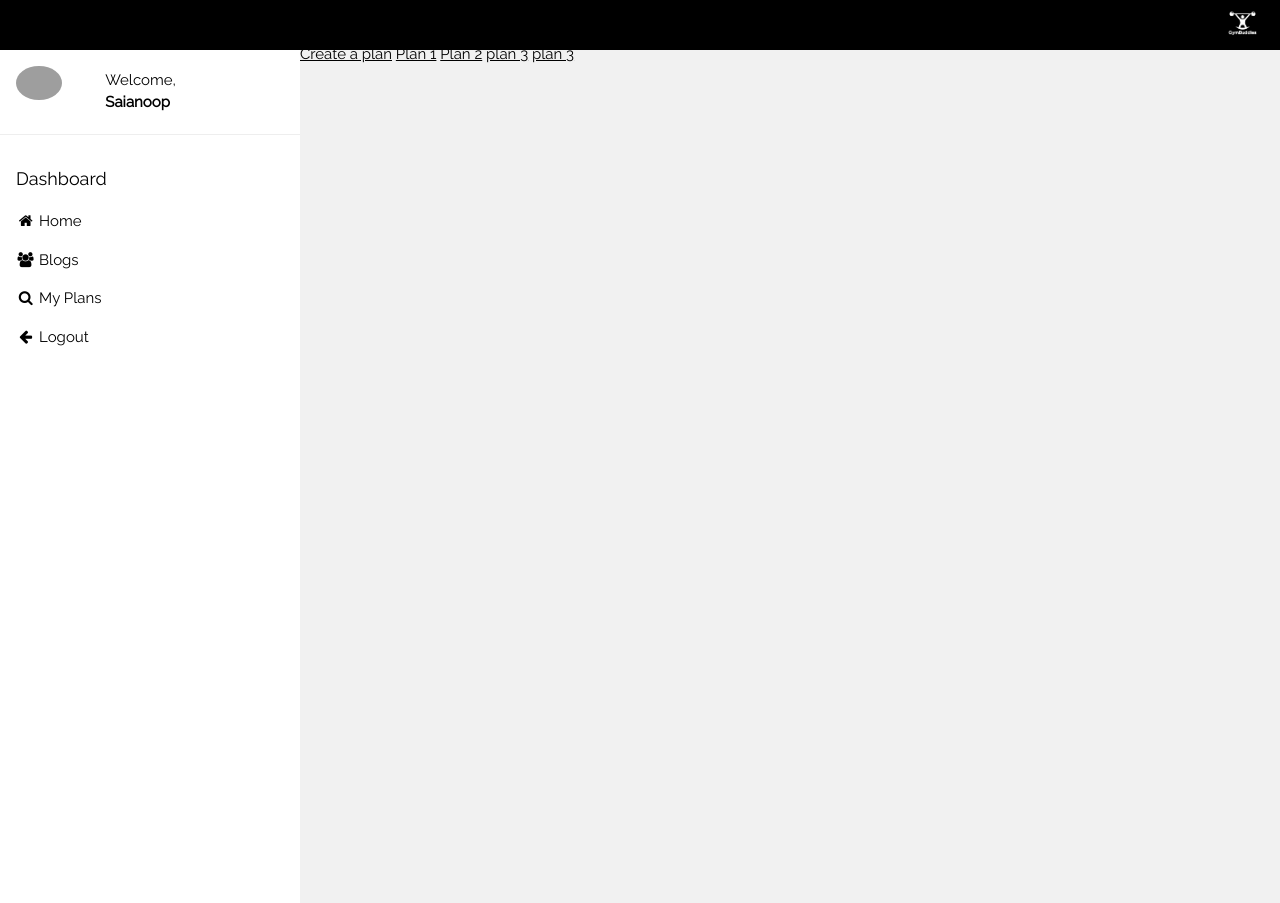
After one commit to ExtraneousFalcon/GymBuddies, a Django app: page /plans in a window 1280 px wide. The commit adds this page. Run offline with Django 3.2, Linux system fonts and the light colour scheme; a user stored in the database is signed in; data comes from the database, SQL or seed files in the repository; grey boxes are pictures that could not be loaded.

Commit message:
Almost finished my plans feature

```diff
--- a/base/admin.py
+++ b/base/admin.py
@@ -1,7 +1,8 @@
 from django.contrib import admin
 
-from .models import Blog, Workout
+from .models import Blog, Workout, Plan
 
 # Register your models here.
 admin.site.register(Blog)
 admin.site.register(Workout)
+admin.site.register(Plan)
--- a/base/models.py
+++ b/base/models.py
@@ -18,7 +18,13 @@ class Blog(models.Model):
     #    ordering = ['views']
 
 
+
+
+class Plan(models.Model):
+    user = models.ForeignKey(User, on_delete=models.CASCADE)
+    title = models.CharField(max_length=200)
+
 class Workout(models.Model):
-    user = models.ForeignKey(User, on_delete=models.CASCADE, null=True, blank=True)
+    plan = models.ForeignKey(Plan, on_delete=models.CASCADE, null=True, blank=True)
     title = models.CharField(max_length=200)
     log = [2, 3, 4]
--- a/base/templates/base/blog_update.html
+++ b/base/templates/base/blog_update.html
@@ -2,19 +2,23 @@
 
 {% block content %}
 
+<div class = "blog_update">
     <div class="header-bar">
         <a href="{% url 'home' %}">&#8592; Back</a>
     </div>
+
     {% if user.id == blog.user.id %}
     <div class="card-body">
     <form method="POST" action="">
         {{form.as_p}}
         {% csrf_token %}
         <input class="button" type="submit" value="Submit">
+        <br>
     </form>
     </div>
     {% else %}
     <p>Access denied! You cannot edit this page.</p>
     {% endif %}
+</div>
 
 {% endblock content %}
--- a/base/templates/base/main.html
+++ b/base/templates/base/main.html
@@ -28,10 +28,39 @@
       border-radius: 0.3rem;
       text-align: center;
     }
-
     .card img {
       width: 125px;
     }
+
+    .blog_card {
+      align-items: center;
+      text-align: center;
+      padding-top: 20px;
+      width: 1000px;
+      display: inline-block;
+      background: transparent;
+      border-style: solid;
+      border-width: 4px 4px 4px 4px;
+      border-color: white;
+      border-radius: 0.3rem;
+    }
+
+    .new_blog {
+      display: block;
+      align-items: center;
+      margin: auto;
+      }
+
+    .back {
+      padding-top: 30px;
+      padding-left: 20px;
+    }
+
+    .blog_detail {
+      padding: 40px;
+    }
+
+
 /*
     .card-body {
       padding-left: 220px;
@@ -76,8 +105,7 @@
       <a href="#" class="w3-bar-item w3-button w3-padding-16 w3-hide-large w3-dark-grey w3-hover-black" onclick="w3_close()" title="close menu"><i class="fa fa-remove fa-fw"></i>  Close Menu</a>
       <a href="{% url 'home' %}" class="w3-bar-item w3-button w3-padding"><i class="fa fa-home fa-fw"></i> Home</a>
       <a href="{% url 'blogs' %}" class="w3-bar-item w3-button w3-padding"><i class="fa fa-users fa-fw"></i> Blogs</a>
-      <a href="{% url 'workouts' %}" class="w3-bar-item w3-button w3-padding"><i class="fa fa-search fa-fw"></i> Search Workouts</a>
-      <a href="{% url 'myworkout' %}" class="w3-bar-item w3-button w3-padding"><i class="fa fa-bullseye fa-fw"></i> My Workout</a>
+      <a href="{% url 'plans' %}" class="w3-bar-item w3-button w3-padding"><i class="fa fa-search fa-fw"></i> My Plans</a>
       {% if request.user.is_authenticated %}
         <a href="{% url 'logout' %}" class="w3-bar-item w3-button w3-padding"><i class="fa fa-arrow-left fa-fw"></i> Logout</a>
       {% else %}
--- a/base/templates/base/myworkout.html
+++ b/base/templates/base/plan_detail.html
@@ -1,10 +1,8 @@
 {% extends 'base/main.html' %}
-{% load static %}
+
 {% block content %}
-
-
+<a href="{% url 'workout_search' %}">Add workout</a>
 {% for workout in workouts %}
 {{workout.title}}
 {% endfor %}
-
 {% endblock content %}
--- /dev/null
+++ b/base/templates/base/plan_list.html
@@ -0,0 +1,9 @@
+{% extends 'base/main.html' %}
+
+
+{% block content %}
+<a href="{% url 'plan-create' %}">Create a plan</a>
+{% for plan in plans %}
+<a href="{% url 'plan' plan.id %}">{{plan.title}}</a>
+{% endfor %}
+{% endblock content %}
--- a/base/templates/base/workouts.html
+++ b/base/templates/base/workout_search.html
@@ -10,7 +10,6 @@
       <button type="submit">Search</button>
   </form>
 </header>
-
 {% for workout in workouts %}
 <div class="card" style="width: 20rem;">
   <div class="card-body">
--- a/base/urls.py
+++ b/base/urls.py
@@ -1,5 +1,6 @@
 from django.urls import path
-from .views import BlogCreate, BlogUpdate, home, BlogList, workouts, CustomLoginView, RegisterPage, BlogDetail, myworkout, addworkout
+from .views import BlogCreate, PlanList, home, BlogList, plandetail, workouts, CustomLoginView, RegisterPage, BlogDetail, planlist, PlanCreate, sample
+from .views import myworkout, addworkout
 from django.contrib.auth.views import LogoutView
 
 urlpatterns = [
@@ -7,11 +8,16 @@ urlpatterns = [
     path('blogs', BlogList.as_view(), name="blogs"),
     path('blogs/<int:pk>',BlogDetail.as_view(), name="blog"),
     path('blog-create/',BlogCreate.as_view(), name='blog-create'),
-    path('blog-update/<int:pk>',BlogUpdate.as_view(), name='blog-update'),
+    #path('blog-update/<int:pk>',BlogUpdate.as_view(), name='blog-update'),
     path('workouts', workouts, name="workouts"),
     path('login/',CustomLoginView.as_view(), name='login'),
     path('logout/',LogoutView.as_view(next_page='home'),name="logout"),
     path('register/',RegisterPage.as_view(),name="register"),
+    path('plans',planlist, name="plans"),
+    path('plan/<int:id>',plandetail, name="plan"),
+    path('plan-create/',PlanCreate.as_view(),name="plan-create"),
+    path('sample',sample, name="sample"),
+    path('workout_search',workouts, name="workout_search"),
     path('myworkout/',myworkout, name="myworkout"),
     path('addworkout/<str:name>', addworkout, name="addworkout")
 ]
--- a/base/views.py
+++ b/base/views.py
@@ -1,5 +1,6 @@
 from ast import Del
 from re import template
+from typing import List
 from urllib import request
 from django.shortcuts import redirect, render
 from django.views.generic.list import ListView
@@ -12,7 +13,7 @@ from django.views import View
 from django.contrib.auth.mixins import LoginRequiredMixin
 from django.contrib.auth.forms import UserCreationForm
 from django.contrib.auth import login
-from .models import Blog
+from .models import Blog, Plan
 from .jsongen import json_data
 from django.contrib.auth.decorators import login_required
 from .models import Workout
@@ -49,7 +50,7 @@ def workouts(request):
     l = []
     search = request.GET.get("muscles")
     if search is None:
-        return render(request, "base/workouts.html")
+        return render(request, "base/workout_search.html")
     search = search.lower()
     curr = 0
     for i in range(len(json_data)):
@@ -61,7 +62,7 @@ def workouts(request):
             l.append(data)
             curr += 1
     context = {"workouts":l}
-    return render(request, "base/workouts.html", context)
+    return render(request, "base/workout_search.html", context)
 
 class CustomLoginView(LoginView):
     template_name = "base/login.html"
@@ -110,6 +111,7 @@ class BlogDetail(LoginRequiredMixin, DetailView):
     context_object_name = "blog"
     template_name = "base/blog_detail.html"
 
+
 class BlogCreate(LoginRequiredMixin,CreateView):
     model = Blog
     template_name = "base/blog_form.html"
@@ -120,12 +122,49 @@ class BlogCreate(LoginRequiredMixin,CreateView):
         form.instance.user = self.request.user
         return super(BlogCreate, self).form_valid(form)
 
-class BlogUpdate(LoginRequiredMixin,UpdateView):
+class PlanList(LoginRequiredMixin, ListView):
+    login_url = "login/"
+    model = Plan
+    context_object_name = "plans"
+    template_name = "base/plan_list.html"
+
+@login_required(login_url='login/')
+def planlist(request):
+    context = {'plans': Plan.objects.filter(user=request.user)}
+    return render(request, "base/plan_list.html", context)
+
+@login_required(login_url='login/')
+def plandetail(request, id):
+    plan = Plan.objects.get(pk=id)
+    context = {'workouts': Workout.objects.filter(plan=plan)}
+    return render(request, "base/plan_detail.html", context)
+
+class PlanCreate(LoginRequiredMixin, CreateView):
+    model = Plan
+    template_name = "base/plan_create.html"
+    fields = ['title']
+    success_url = reverse_lazy('plans')
+
+    def form_valid(self, form):
+        self.object = form.save(commit=False)
+        self.object.user = self.request.user
+        self.object.save()
+        return super().form_valid(form)
+
+
+def sample(request):
+    return render(request, "base/sample.html")
+
+
+"""class BlogUpdate(LoginRequiredMixin,UpdateView):
     login_url = "login/"
     model = Blog
     template_name = "base/blog_update.html"
     fields = ['title','description']
-    success_url = reverse_lazy('blogs')
+    success_url = reverse_lazy('blogs')"""
+
+
+
 
 
 def myworkout(request):
@@ -133,8 +172,10 @@ def myworkout(request):
     return render(request, "base/myworkout.html", context)
 
 def addworkout(request, name):
-    if(name not in list(Workout.objects.filter(user=request.user).values_list('title', flat=True))):
+    if(name not in list(Workout.objects.filter(plan=request.plan).values_list('title', flat=True))):
+        w = Workout(title=name, )
+    """if(name not in list(Workout.objects.filter(plan=request.user).values_list('title', flat=True))):
         w = Workout(title=name, user=request.user)
         w.save()
     context = {'workouts': Workout.objects.filter(user=request.user)}
-    return render(request, "base/myworkout.html", context)
+    return render(request, "base/myworkout.html", context)"""
```
Also changed, not shown: base/templates/base/blog_detail.html (+9 -3 lines), base/templates/base/blog_form.html (+14 -6 lines), base/templates/base/blogs.html (+8 -4 lines), base/templates/base/home.html (+5 -5 lines), base/templates/base/plan_create.html (added, +14 -0 lines), base/templates/base/register.html (+0 -7 lines), base/templates/base/sample.html (added, +63 -0 lines), base/migrations/0005_auto_20220219_1640.py (added), base/templates/base/addworkout.html (added), db.sqlite3. Lines whose indentation alone changed are shown as unchanged.
